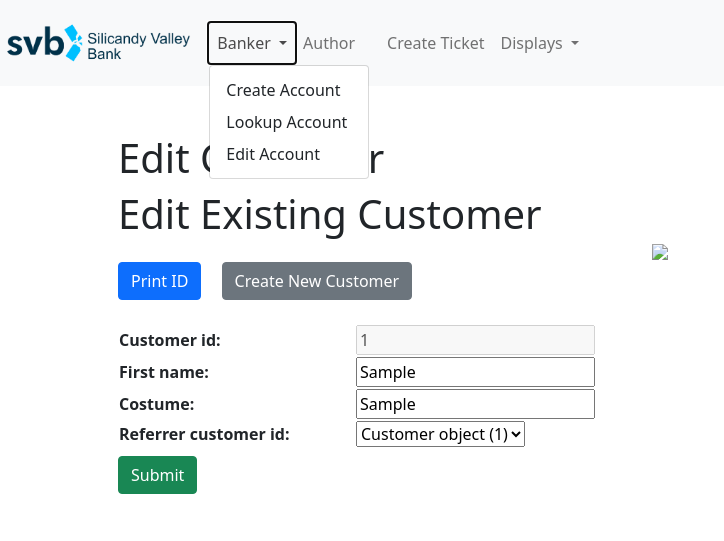
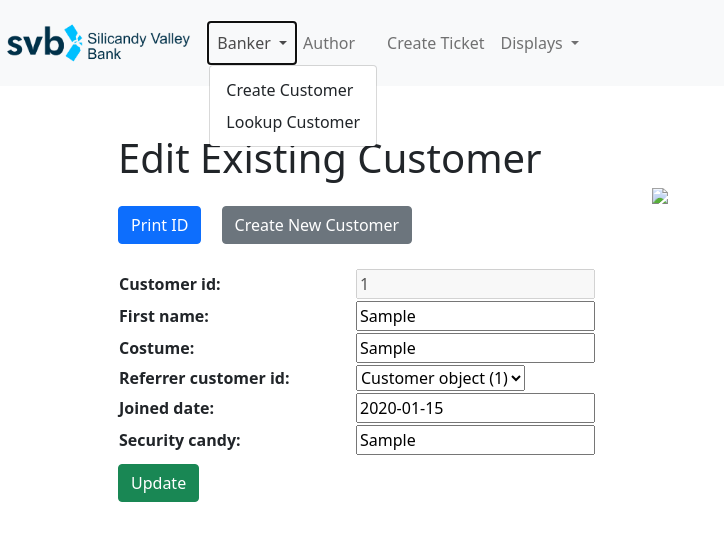
Before and after one commit to CoolNamesAllTaken/svb, a Django app: page /internal/customer/edit/1/ in a window 1280 px wide, after a click on "Banker". Shown: the top 541 px of the page, without its empty margins (0-724 px from the left). Run offline with Django 5.2, Linux system fonts and the light colour scheme; tables that the repository leaves empty hold one stand-in row (values such as "Sample post"); some libraries are stand-ins or nearby versions.

Commit message:
Add customer creation, editing, and lookup

```diff
--- a/code/svb-docker/python/svb_web/core/forms.py
+++ b/code/svb-docker/python/svb_web/core/forms.py
@@ -1,23 +1,42 @@
 from django import forms
 from core.models import Customer, Account, NewsArticle, NewsAuthor, get_new_customer_id
+
+class CustomerLookupForm(forms.Form):
+    customer_id = forms.CharField(max_length=Customer.kCustomerIdMaxLength)
 
 class CustomerForm(forms.ModelForm):
     class Meta:
         model = Customer
         fields = '__all__'
 
-    def clean_customer_id(self):
+    def clean(self):
         """
-        @brief Cleaning function automatically called on the customer_id form field. Used to call
+        @brief Cleaning function automatically called on all CustomerForm fields. Used to call
         the get_new_customer_id function from models.py to get the next unused customer number.
 
-        Note: Race condition avoided since default field is set to "TBA". If multiple forms are
+        Note: Race condition avoided since default ID is set to "TBA". If multiple forms are
         submitted at the exact same instant, one will fail as they will collide with the "TBA"
         primary key.
         """
-        if self.cleaned_data.get('customer_id') == "TBA":
-            return get_new_customer_id()
-        return self.cleaned_data.get('customer_id')
+        cleaned_data = super().clean()
+        if cleaned_data.get('customer_id') == "TBA":
+            if not cleaned_data.get('first_name') or cleaned_data.get('customer'):
+                # Return empty string as customer ID if something goes wrong to trigger a blank
+                # field error.
+                raise forms.ValidationError(
+                    "Blank first name or costume not allowed!"
+                )
+            self.cleaned_data['customer_id'] = get_new_customer_id(
+                cleaned_data.get('first_name'),
+                cleaned_data.get('costume')
+            )
+            # except:
+            #     # Return empty string as customer ID if something goes wrong to trigger a blank
+            #     # field error.
+            #     raise forms.ValidationError(
+            #         "Blank first name or costume not allowed!"
+            #     )
+        # return cleaned_data.get('customer_id')
 
 
 class ArticleForm(forms.ModelForm):
--- a/code/svb-docker/python/svb_web/core/models.py
+++ b/code/svb-docker/python/svb_web/core/models.py
@@ -7,7 +7,9 @@ class IdCardPrintJob(models.Model):
 
 
 class Customer(models.Model):
-    customer_id = models.CharField(default="TBA", max_length=6, primary_key=True)
+    kCustomerIdMaxLength = 12
+
+    customer_id = models.CharField(default="TBA", max_length=kCustomerIdMaxLength, primary_key=True)
     first_name = models.CharField(default="Edween")
     costume = models.CharField(default="Founder")
     referrer_customer_id = models.ForeignKey(
@@ -16,16 +18,22 @@ class Customer(models.Model):
         null=True, # allow NULL values in storage
         on_delete=models.SET_NULL # make referrer field null if the referrer AccountHolder gets deleted
     )
+    joined_date = models.DateField(default=date.today)
+    security_candy = models.CharField(default="")
 
 def get_new_customer_id(first_name, costume):
     """
     @brief Generates a new customer ID based on name, costume, sequential order. Used by forms to generate new
     customer IDs as part of a cleaning function.
+    @param[in] first_name First name of the customer.
+    @param[in] costume Name of the customer's costume.
     """
+    print(f"get_new_customer_id with first_name={first_name} costume={costume}")
     costume_name_prefix = first_name[0] + costume[0] # First letter of first name and costume name.
-    date_code = f"{date.today().year % 100}{date.today().day}"
-    customer_counter = Customer.objects.filter(issued_date=date.today()).count()
-    return f"{costume_name_prefix}{date_code}{customer_counter}" # this will break something after 9999 licenses in one day!
+    print(f"costume_name_prefix={costume_name_prefix}")
+    date_code = f"{date.today().year % 100}{date.today().month:0>2}{date.today().day}" # YYMMDD
+    customer_counter = Customer.objects.filter(joined_date=date.today()).count()
+    return f"{costume_name_prefix}{date_code}{customer_counter:0>4}" # this will break something after 9999 licenses in one day!
 
 class Account(models.Model):
     account_number = models.AutoField(primary_key=True)
--- a/code/svb-docker/python/svb_web/core/templates/internal/base.html
+++ b/code/svb-docker/python/svb_web/core/templates/internal/base.html
@@ -27,9 +27,8 @@
                 Banker
               </a>
               <div class="dropdown-menu" aria-labelledby="navbarDropdown">
-                <a class="dropdown-item" href="/internal/account/create">Create Account</a>
-                <a class="dropdown-item" href="/internal/account/lookup">Lookup Account</a>
-                <a class="dropdown-item" href="/internal/account/edit">Edit Account</a>
+                <a class="dropdown-item" href="/internal/customer/create">Create Customer</a>
+                <a class="dropdown-item" href="/internal/customer/lookup">Lookup Customer</a>
               </div>
             </li>
             <li class="nav-item">
--- a/code/svb-docker/python/svb_web/core/templates/internal/edit_customer.html
+++ b/code/svb-docker/python/svb_web/core/templates/internal/edit_customer.html
@@ -2,13 +2,12 @@
 
 {% block content %}
 <div class="container p-5">
-    <h1>Edit Customer</h1>
     <div class="row">
         <div class="col-sm">
             <h1>{{form_title}}</h1>
             <div class="mt-2 mb-2 {{existing_id_banner_display}}">
                 <button class="btn btn-primary mt-3 mb-3" id="print-button">Print ID</button>
-                <a href="/internal/accounts/edit" class="btn btn-secondary m-3">Create New Customer</a>
+                <a href="/internal/accounts/create" class="btn btn-secondary m-3">Create New Customer</a>
             </div>
 
 
@@ -17,7 +16,7 @@
                 <table style="table-layout: fixed; width: 100%; word-wrap: break-word">
                     {{ form.as_table }}
                 </table>
-                <input class="btn btn-success mt-2" type="submit" value="Submit" />
+                <input class="btn btn-success mt-2" type="submit" value="{{ submit_button_label }}" />
             </form>
         </div>
         <div class="col-sm p-5" style="min-width: 50%">
--- a/code/svb-docker/python/svb_web/core/templates/internal/lookup_account.html
+++ /dev/null
@@ -1,5 +0,0 @@
-{% extends "internal/base.html" %}
-
-{% block content %}
-<h1>Lookup Account</h1>
-{% endblock %}
--- a/code/svb-docker/python/svb_web/core/urls.py
+++ b/code/svb-docker/python/svb_web/core/urls.py
@@ -5,11 +5,12 @@ from . import views
 
 urlpatterns = [
     path('', views.public.common.index, name="index"),
-    path('account/', views.public.customer.account, name="view_account"),
+    path('customer/<str:customer_id>/', views.public.customer.view_accounts, name="customer_view_accounts"),
     path('article/<str:article_headline>/', views.public.visitor.article, name='article'),
+    path('internal/', views.internal.common.index, name='internal_index'),
     path('internal/news_editor/', views.internal.author.news_editor),
-    path('internal/customer/create/', views.internal.banker.edit_customer, name='create_customer'),
-    path('internal/customer/edit/<str:customer_id>/', views.internal.banker.edit_customer, name='edit_customer'),
-    # path('internal/account/lookup', views.internal.banker.lookup_account, name='lookup_account'),
-    # path('internal/account/edit', views.internal.banker.edit_account, name='edit_account'),
+    path('internal/customer/create/', views.internal.banker.edit_customer, name='internal_create_customer'),
+    path('internal/customer/lookup/', views.internal.banker.lookup_customer, name='internal_lookup_customer'),
+    path('internal/customer/edit/<str:customer_id>/', views.internal.banker.edit_customer, name='internal_edit_customer'),
+    # path('internal/manage/')
 ]
--- a/code/svb-docker/python/svb_web/core/views/__init__.py
+++ b/code/svb-docker/python/svb_web/core/views/__init__.py
@@ -3,5 +3,6 @@ from .public.customer import *
 from .public.visitor import *
 
 from .internal.author import *
+from .internal.common import *
 from .internal.banker import *
 from .internal.display import *
--- a/code/svb-docker/python/svb_web/core/views/internal/banker.py
+++ b/code/svb-docker/python/svb_web/core/views/internal/banker.py
@@ -2,8 +2,43 @@ from django.shortcuts import render, get_object_or_404, get_list_or_404
 from django.http import HttpResponse, HttpResponseRedirect, JsonResponse
 from core.models import Customer
 
-from core.forms import CustomerForm
+from core.forms import CustomerForm, CustomerLookupForm
 from core.utils.debit_card import *
+
+def lookup_customer(request, customer_id=None):
+    """
+    @brief View function that allows looking up of a Customer via a form submisison.
+    @param[in] customer_id ID of a customer from a previous failed lookup. Correct lookups
+        should result in a redirect, so we don't expect them to go back to this view
+        function.
+    """
+    message = "Lookup customer by ID."
+    if request.method == 'POST':
+        # Create a form instance and populate it with data from the request (binding):
+        form = CustomerLookupForm(request.POST)
+
+        # Check if the form is valid:
+        if form.is_valid():
+            # process the data in form.cleaned_data as required
+            customer_id = form.cleaned_data['customer_id']
+            try:
+                customer = get_object_or_404(Customer, pk=customer_id)
+                # redirect to a new URL:
+                return HttpResponseRedirect('/internal/customer/edit/' + customer_id + '/')
+            except:
+                message = "Customer ID {} not found!".format(customer_id)
+        else:
+            message = "Form contents not valid. Try again!"
+    else:
+        form = CustomerLookupForm()
+
+    context = {
+        'form': form,
+        'message': message
+    }
+
+    return render(request, "internal/lookup_customer.html", context)
+
 
 def create_customer_from_form(form):
     """
@@ -15,6 +50,8 @@ def create_customer_from_form(form):
     customer = get_object_or_404(Customer, pk=form.cleaned_data['customer_id'])
     create_debit_card(customer)
 
+
+
 def edit_customer(request, customer_id=None):
     """
     @brief View function that allows editing of a Customer via a form submission.
@@ -24,11 +61,12 @@ def edit_customer(request, customer_id=None):
         # Editing an existing customer.
         customer = get_object_or_404(Customer, pk=customer_id)
         form_title = "Edit Existing Customer"
+        submit_button_label = "Update"
     else:
         # Creating a new customer.
         customer=None
         form_title = "Create New Customer"
-
+        submit_button_label = "Create"
     if request.method == 'POST':
         # POST = submitting a form to update customer info.
         # Creat a form instance and populate it with data from the request (binding).
@@ -43,7 +81,7 @@ def edit_customer(request, customer_id=None):
             create_customer_from_form(form)
 
             # Redirect to a new URL:
-            return HttpResponseRedirect('internal/account/edit/' + form.cleaned_data['customer_id'])
+            return HttpResponseRedirect('/internal/customer/edit/' + form.cleaned_data['customer_id'])
     else:
         # GET (or other) = default form for creating a new customer.
         form = CustomerForm(instance=customer)
@@ -58,7 +96,8 @@ def edit_customer(request, customer_id=None):
     context = {
         'form': form,
         'form_title': form_title,
-        'customer_id': customer_id
+        'submit_button_label': submit_button_label,
+        'customer_id': customer_id,
     }
     return render(request, "internal/edit_customer.html", context)
 
--- a/code/svb-docker/python/svb_web/core/views/internal/common.py
+++ b/code/svb-docker/python/svb_web/core/views/internal/common.py
@@ -0,0 +1,6 @@
+from django.shortcuts import render
+
+# Create your views here.
+def index(request):
+    context = {}
+    return render(request, "internal/index.html", context)
--- a/code/svb-docker/python/svb_web/core/views/public/customer.py
+++ b/code/svb-docker/python/svb_web/core/views/public/customer.py
@@ -1,6 +1,6 @@
 from django.shortcuts import render
 
 # Create your views here.
-def account(request, account_number=None):
+def view_accounts(request, customer_id=None):
     context = {}
     return render(request, "account.html", context)
```
Also changed, not shown: code/svb-docker/python/svb_web/core/templates/internal/index.html (added, +16 -0 lines), code/svb-docker/python/svb_web/core/templates/internal/lookup_customer.html (added, +23 -0 lines), code/svb-docker/python/svb_web/core/templates/public/base.html (+1 -27 lines), code/svb-docker/python/svb_web/static/css/article.css (added, +16 -0 lines), code/svb-docker/python/svb_web/core/migrations/0008_customer_security_candy.py (added), code/svb-docker/python/svb_web/core/migrations/0009_customer_joined_date.py (added), code/svb-docker/python/svb_web/core/migrations/0010_alter_customer_customer_id.py (added).
